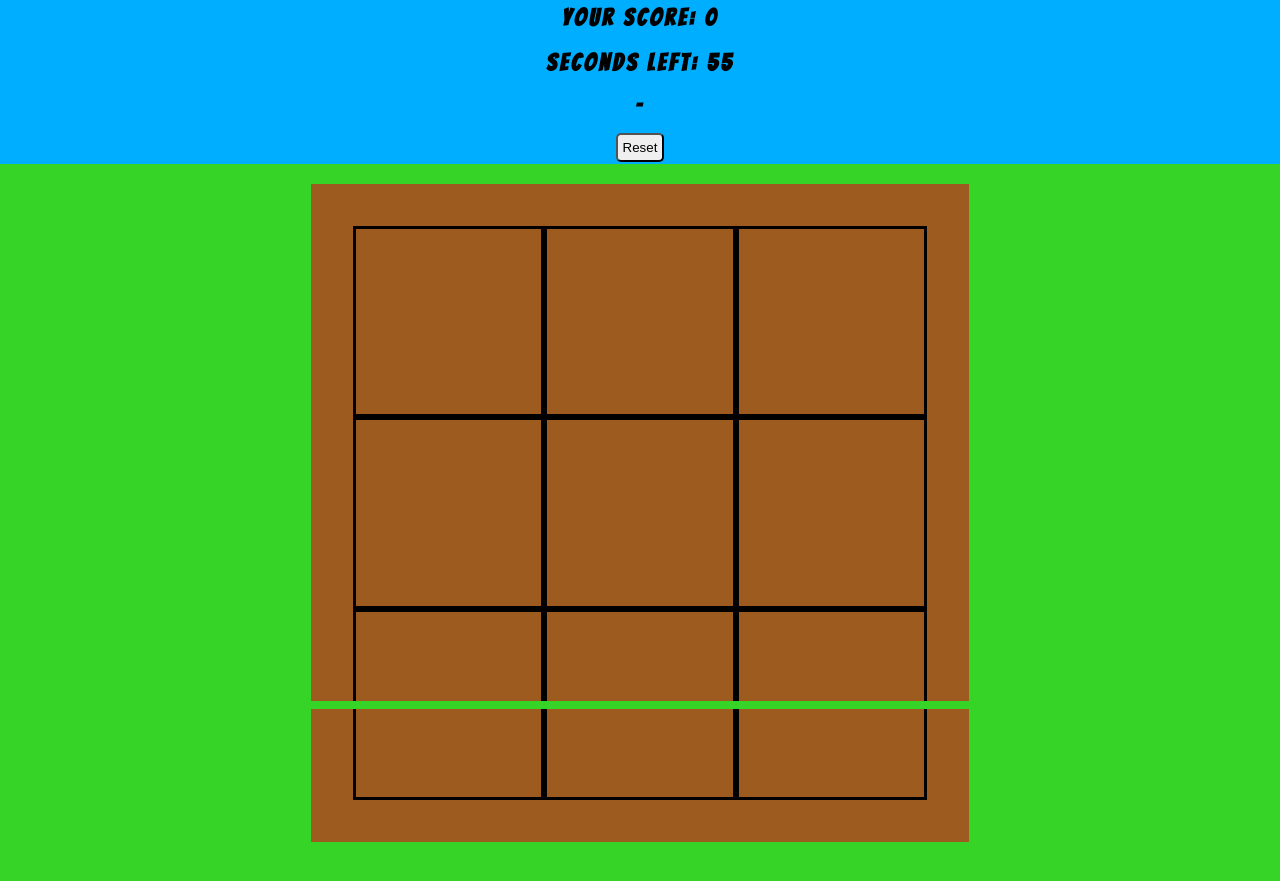
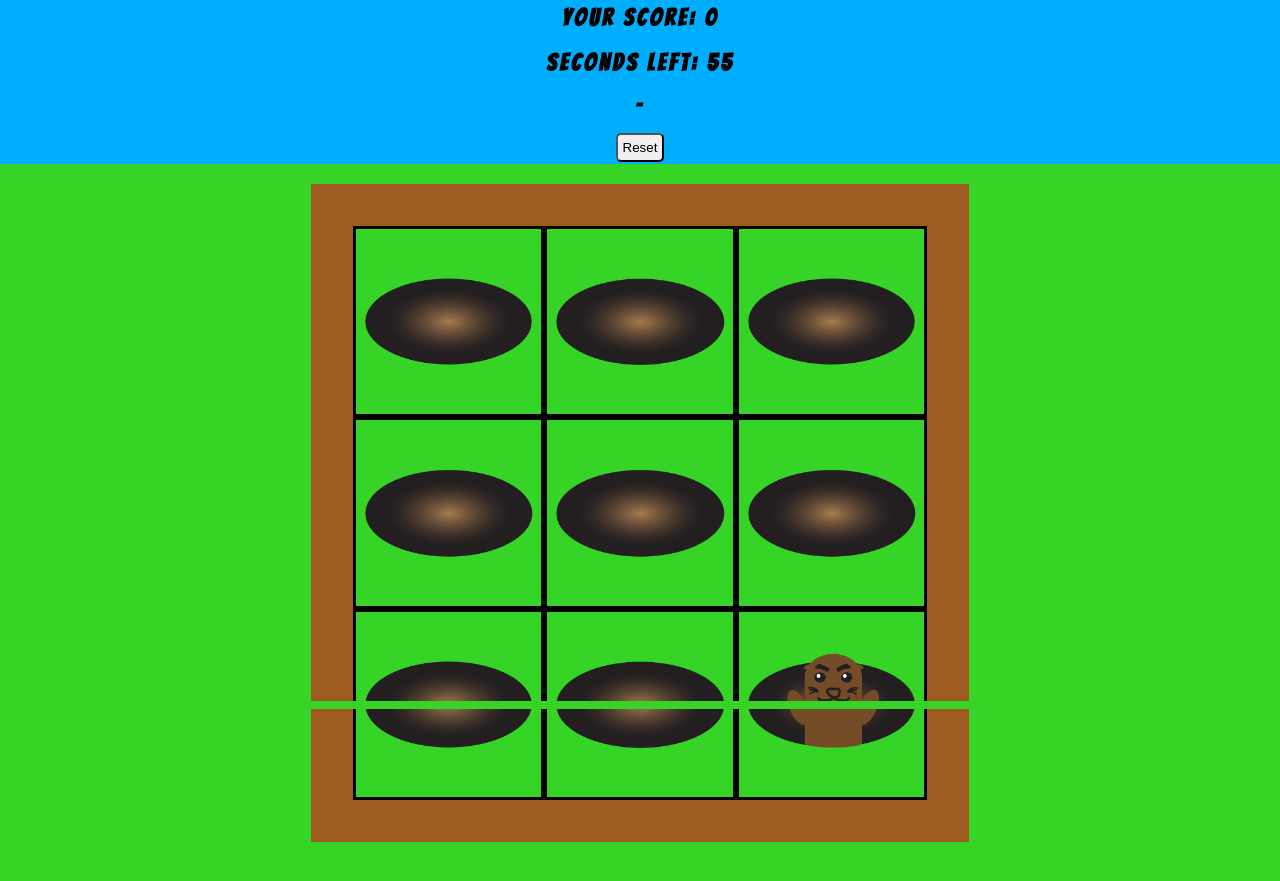
Before and after one commit to jasonfelton7/whack-a-mole, a plain HTML site: page index.html in a window 1280 px wide. Shown: the part 91-972 px from the top of the page. Drawn offline with Linux system fonts and the light colour scheme; the site is published under a folder, as on GitHub Pages, so addresses that start at the root find nothing.

Commit message:
adjusted image paths

```diff
--- a/css/style.css
+++ b/css/style.css
@@ -61,14 +61,14 @@ h1 {
 }
 
 .square {
-    background-image: url('/images/moleHoles.png');
+    background-image: url('../images/moleHoles.png');
     background-size: cover;
     width:30%;
     height: 30%;
 }
 
 .mole {
-    background-image: url('/images/moleymoley.png');
+    background-image: url('../images/moleymoley.png');
     background-size: cover;
 }
 
```
